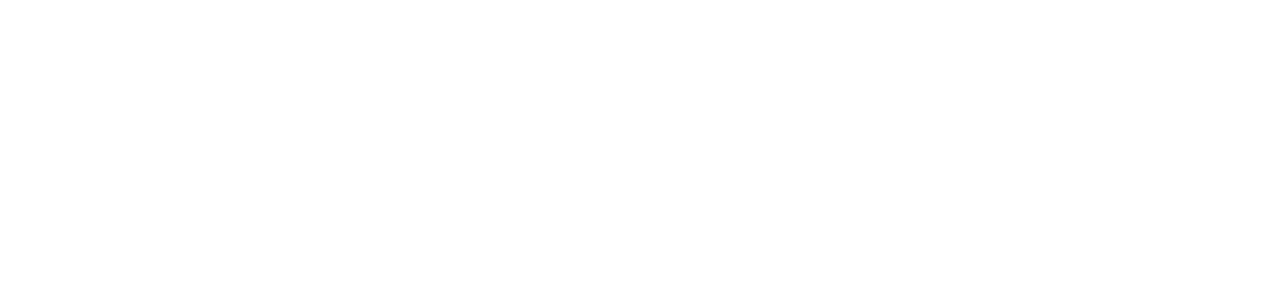
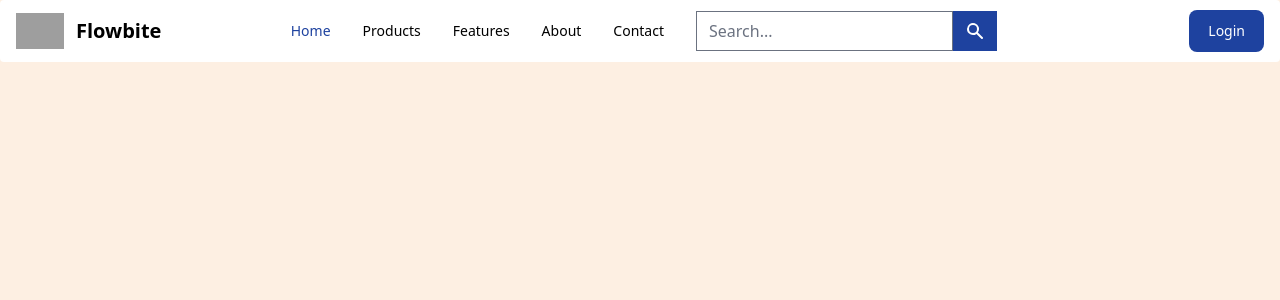
Before and after one commit to monirhabderabby/benemart-client, a React (Create React App) app: page / in a window 1280 px wide. Shown: the top 300 px of the page. Built offline with nearby package versions, Linux system fonts and the light colour scheme; grey boxes are pictures that could not be loaded.

Commit message:
searchbar added to navbar

```diff
--- a/src/App.js
+++ b/src/App.js
@@ -1,8 +1,10 @@
 import "./App.css";
+import Home from "./Components/Pages/Home/Home";
 
 function App() {
     return (
         <div className="App">
+          <Home />
         </div>
     );
 }
--- a/src/Components/Pages/Home/Home.js
+++ b/src/Components/Pages/Home/Home.js
@@ -1,8 +1,11 @@
 import React from 'react';
+import BNavbar from '../../Shared/BNavbar';
+import SearchBar from '../../Shared/SearchBar/SearchBar';
 
 const Home = () => {
     return (
         <div className='h-[100vh] w-[100%] bg-light'>
+            <BNavbar />
         </div>
     );
 };
--- a/src/Components/Shared/BNavbar.js
+++ b/src/Components/Shared/BNavbar.js
@@ -1,6 +1,7 @@
 import { Avatar, Button, Dropdown, Navbar } from "flowbite-react";
 import React from "react";
 import { NavLink } from "react-router-dom";
+import SearchBar from "./SearchBar/SearchBar";
 
 const BNavbar = () => {
     return (
@@ -17,7 +18,7 @@
                     </span>
                 </Navbar.Brand>
                 <div className="flex md:order-2">
-                    <Button>Login</Button>
+                    <Button className="bg-custom-blue">Login</Button>
                     {/* <Dropdown
                         arrowIcon={false}
                         inline={true}
@@ -47,7 +48,7 @@
                     <NavLink
                         to="/"
                         className={({ isActive }) =>
-                            isActive ? "text-primary text-lg" : "text-black"
+                            isActive ? " text-md text-custom-blue my-auto" : "text-black my-auto hover:text-custom-blue"
                         }
                     >
                         Home
@@ -55,7 +56,7 @@
                     <NavLink
                         to="/products"
                         className={({ isActive }) =>
-                            isActive ? "text-primary text-lg" : "text-black text-lg"
+                            isActive ? "text-custom-blue text-md my-auto" : "text-black text-md my-auto hover:text-custom-blue"
                         }
                     >
                         Products
@@ -63,7 +64,7 @@
                     <NavLink
                         to="/features"
                         className={({ isActive }) =>
-                            isActive ? "text-primary text-lg" : "text-black text-lg"
+                            isActive ? "text-custom-blue text-md my-auto" : "text-black text-md my-auto hover:text-custom-blue"
                         }
                     >
                         Features
@@ -71,7 +72,7 @@
                     <NavLink
                         to="/about"
                         className={({ isActive }) =>
-                            isActive ? "text-primary text-lg" : "text-black text-lg"
+                            isActive ? "text-custom-blue text-md my-auto" : "text-black text-md my-auto hover:text-custom-blue"
                         }
                     >
                         About
@@ -79,11 +80,14 @@
                     <NavLink
                         to="/contact"
                         className={({ isActive }) =>
-                            isActive ? "text-primary text-lg" : "text-black text-lg"
+                            isActive ? "text-custom-blue text-md my-auto" : "text-black text-md my-auto hover:text-custom-blue hover:text-custom-blue"
                         }
                     >
                         Contact
                     </NavLink>
+                    <div className="h-full my-auto mx-auto">
+                        <SearchBar />
+                    </div>
                 </Navbar.Collapse>
             </Navbar>
         </div>
--- /dev/null
+++ b/src/Components/Shared/SearchBar/SearchBar.js
@@ -0,0 +1,17 @@
+import React from 'react';
+import { SearchIcon } from '@heroicons/react/solid'
+
+const SearchBar = () => {
+    return (
+        <div class="mx-auto">
+    <div class="flex border-1 border-gray-200 rounded-md w-[80%]">
+        <input type="text" class="px-3 py-2 w-80 h-3/4" placeholder="Search..." />
+        <button class="px-3 text-white bg-custom-blue border-0 ">
+            <SearchIcon className='h-5 w-5 text-white' />
+        </button>
+    </div>
+</div>
+    );
+};
+
+export default SearchBar;
--- a/tailwind.config.js
+++ b/tailwind.config.js
@@ -7,6 +7,7 @@
       'light': '#FDEFE2',
       'white': '#FFFFFF',
       'black': '#000000',
+      'custom-blue': '#1E429F',
     },
     extend: {},
   },
```
